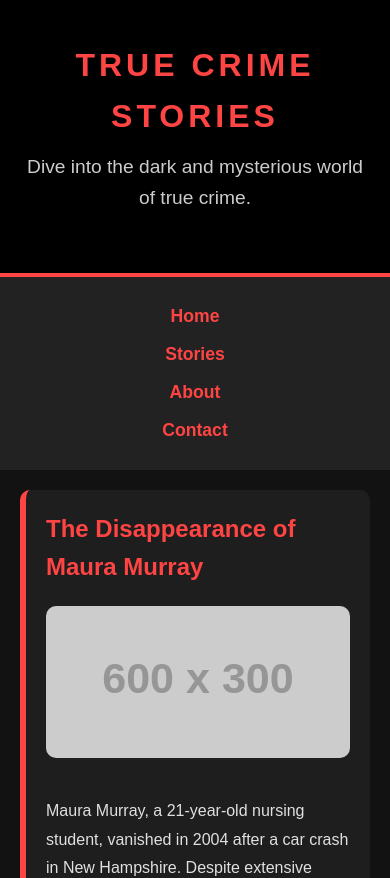
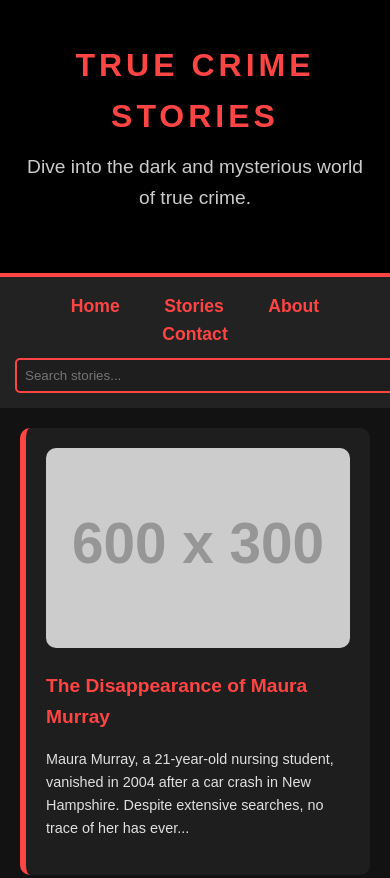
Before and after one commit to Ghost-360aubrey/True-Crime, a plain HTML site: page index.html in a window 390 px wide. Shown: the top 878 px of the page. Drawn offline with Linux system fonts and the light colour scheme; placeholder pictures from the web are drawn by us.

Commit message:
Update index.html

```diff
--- a/index.html
+++ b/index.html
@@ -57,6 +57,10 @@
       position: sticky;
       top: 0;
       z-index: 1000;
+      display: flex;
+      justify-content: space-between;
+      align-items: center;
+      flex-wrap: wrap;
     }
 
     nav a {
@@ -72,6 +76,44 @@
       color: #cc0000;
     }
 
+    .dropdown {
+      position: relative;
+      display: inline-block;
+    }
+
+    .dropdown-content {
+      display: none;
+      position: absolute;
+      background-color: #333;
+      min-width: 160px;
+      box-shadow: 0px 8px 16px rgba(0, 0, 0, 0.2);
+      z-index: 1;
+    }
+
+    .dropdown-content a {
+      color: #ff4444;
+      padding: 12px 16px;
+      text-decoration: none;
+      display: block;
+      text-align: left;
+    }
+
+    .dropdown-content a:hover {
+      background-color: #444;
+    }
+
+    .dropdown:hover .dropdown-content {
+      display: block;
+    }
+
+    .search-bar {
+      padding: 8px;
+      border: 2px solid #ff4444;
+      border-radius: 5px;
+      background-color: #1e1e1e;
+      color: #e0e0e0;
+    }
+
     /* Main Content Styles */
     main {
       padding: 20px;
@@ -79,10 +121,15 @@
       margin: 0 auto;
     }
 
+    .story-grid {
+      display: grid;
+      grid-template-columns: repeat(auto-fit, minmax(300px, 1fr));
+      gap: 20px;
+    }
+
     .story {
       background-color: #1e1e1e;
       padding: 20px;
-      margin-bottom: 30px;
       border-radius: 10px;
       border-left: 6px solid #ff4444;
       transition: transform 0.3s ease, box-shadow 0.3s ease;
@@ -97,21 +144,21 @@
     .story h2 {
       color: #ff4444;
       margin-top: 0;
-      font-size: 2rem;
+      font-size: 1.5rem;
     }
 
     .story img {
       width: 100%;
-      max-width: 600px;
-      height: auto;
+      height: 200px;
+      object-fit: cover;
       border-radius: 10px;
       margin-bottom: 15px;
     }
 
     .story p {
       color: #e0e0e0;
-      font-size: 1.1rem;
-      line-height: 1.8;
+      font-size: 1rem;
+      line-height: 1.6;
     }
 
     /* Footer Styles */
@@ -177,17 +224,22 @@
         font-size: 2rem;
       }
 
-      nav a {
-        display: block;
-        margin: 10px 0;
+      nav {
+        flex-direction: column;
+        align-items: flex-start;
+      }
+
+      .search-bar {
+        width: 100%;
+        margin-top: 10px;
       }
 
       .story h2 {
-        font-size: 1.5rem;
+        font-size: 1.2rem;
       }
 
       .story p {
-        font-size: 1rem;
+        font-size: 0.9rem;
       }
 
       .modal {
@@ -204,29 +256,25 @@
   </header>
 
   <nav>
-    <a href="#home">Home</a>
-    <a href="#stories">Stories</a>
-    <a href="#about">About</a>
-    <a href="#contact">Contact</a>
+    <div>
+      <a href="#home">Home</a>
+      <div class="dropdown">
+        <a href="#stories">Stories</a>
+        <div class="dropdown-content">
+          <a href="#unsolved">Unsolved Mysteries</a>
+          <a href="#serial-killers">Serial Killers</a>
+          <a href="#missing-persons">Missing Persons</a>
+        </div>
+      </div>
+      <a href="#about">About</a>
+      <a href="#contact">Contact</a>
+    </div>
+    <input type="text" class="search-bar" placeholder="Search stories...">
   </nav>
 
   <main id="home">
-    <div class="story" data-title="The Disappearance of Maura Murray" data-content="Maura Murray, a 21-year-old nursing student, vanished in 2004 after a car crash in New Hampshire. Despite extensive searches, no trace of her has ever been found. Theories range from foul play to her starting a new life. Her case remains one of the most baffling disappearances in modern history.">
-      <h2>The Disappearance of Maura Murray</h2>
-      <img src="https://via.placeholder.com/600x300" alt="Maura Murray">
-      <p>Maura Murray, a 21-year-old nursing student, vanished in 2004 after a car crash in New Hampshire. Despite extensive searches, no trace of her has ever been found...</p>
-    </div>
-
-    <div class="story" data-title="The Zodiac Killer" data-content="The Zodiac Killer terrorized Northern California in the late 1960s and early 1970s. Known for sending cryptic letters to the press, the killer's identity remains one of the greatest unsolved mysteries in American crime history. The Zodiac claimed to have killed 37 victims, but only 7 have been confirmed.">
-      <h2>The Zodiac Killer</h2>
-      <img src="https://via.placeholder.com/600x300" alt="Zodiac Killer">
-      <p>The Zodiac Killer terrorized Northern California in the late 1960s and early 1970s. Known for sending cryptic letters to the press, the killer's identity remains unknown...</p>
-    </div>
-
-    <div class="story" data-title="The Black Dahlia Murder" data-content="In 1947, Elizabeth Short, nicknamed 'The Black Dahlia,' was found brutally murdered in Los Angeles. Her body was severed in half and posed in a grotesque manner. Despite one of the largest investigations in LAPD history, her killer was never found. The case remains one of the most infamous unsolved murders in U.S. history.">
-      <h2>The Black Dahlia Murder</h2>
-      <img src="https://via.placeholder.com/600x300" alt="Black Dahlia">
-      <p>In 1947, Elizabeth Short, nicknamed 'The Black Dahlia,' was found brutally murdered in Los Angeles. Her case remains one of the most infamous unsolved murders in U.S. history...</p>
+    <div class="story-grid" id="storyGrid">
+      <!-- Stories will be dynamically loaded here -->
     </div>
   </main>
 
@@ -255,25 +303,35 @@
   </div>
 
   <script>
-    // JavaScript for interactivity
-    document.addEventListener('DOMContentLoaded', function () {
-      const stories = document.querySelectorAll('.story');
-      const modal = document.getElementById('storyModal');
-      const modalTitle = document.getElementById('modalTitle');
-      const modalContent = document.getElementById('modalContent');
+    // Sample JSON data for 100+ stories
+    const stories = [
+      { title: "The Disappearance of Maura Murray", content: "Maura Murray, a 21-year-old nursing student, vanished in 2004 after a car crash in New Hampshire. Despite extensive searches, no trace of her has ever been found. Theories range from foul play to her starting a new life.", image: "https://via.placeholder.com/600x300" },
+      { title: "The Zodiac Killer", content: "The Zodiac Killer terrorized Northern California in the late 1960s and early 1970s. Known for sending cryptic letters to the press, the killer's identity remains one of the greatest unsolved mysteries in American crime history.", image: "https://via.placeholder.com/600x300" },
+      { title: "The Black Dahlia Murder", content: "In 1947, Elizabeth Short, nicknamed 'The Black Dahlia,' was found brutally murdered in Los Angeles. Her body was severed in half and posed in a grotesque manner. Despite one of the largest investigations in LAPD history, her killer was never found.", image: "https://via.placeholder.com/600x300" },
+      // Add 97 more stories here...
+    ];
 
-      stories.forEach(story => {
-        story.addEventListener('click', () => {
-          modalTitle.textContent = story.getAttribute('data-title');
-          modalContent.textContent = story.getAttribute('data-content');
-          modal.style.display = 'block';
-        });
+    // Dynamically load stories
+    const storyGrid = document.getElementById('storyGrid');
+    stories.forEach(story => {
+      const storyDiv = document.createElement('div');
+      storyDiv.className = 'story';
+      storyDiv.innerHTML = `
+        <img src="${story.image}" alt="${story.title}">
+        <h2>${story.title}</h2>
+        <p>${story.content.substring(0, 150)}...</p>
+      `;
+      storyDiv.addEventListener('click', () => {
+        document.getElementById('modalTitle').textContent = story.title;
+        document.getElementById('modalContent').textContent = story.content;
+        document.getElementById('storyModal').style.display = 'block';
       });
+      storyGrid.appendChild(storyDiv);
     });
 
+    // Close modal
     function closeModal() {
-      const modal = document.getElementById('storyModal');
-      modal.style.display = 'none';
+      document.getElementById('storyModal').style.display = 'none';
     }
   </script>
 </body>
```
